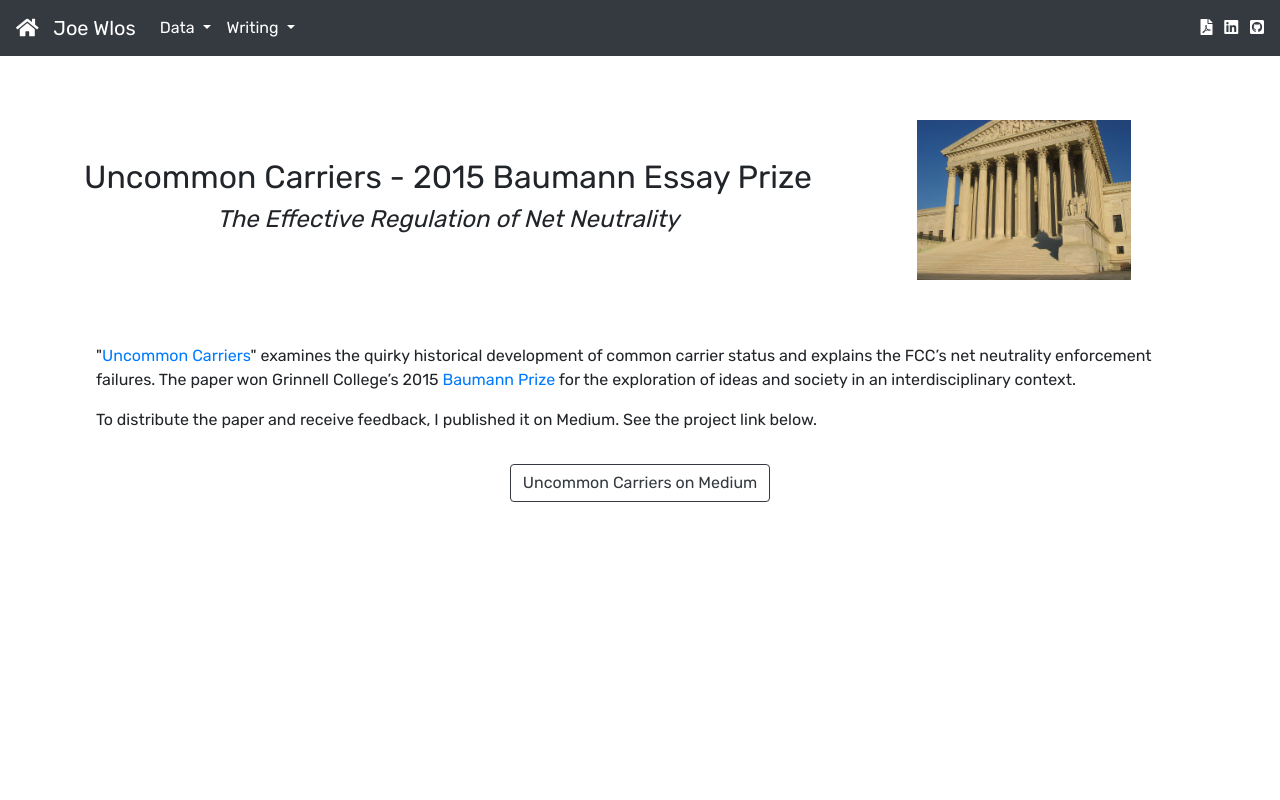
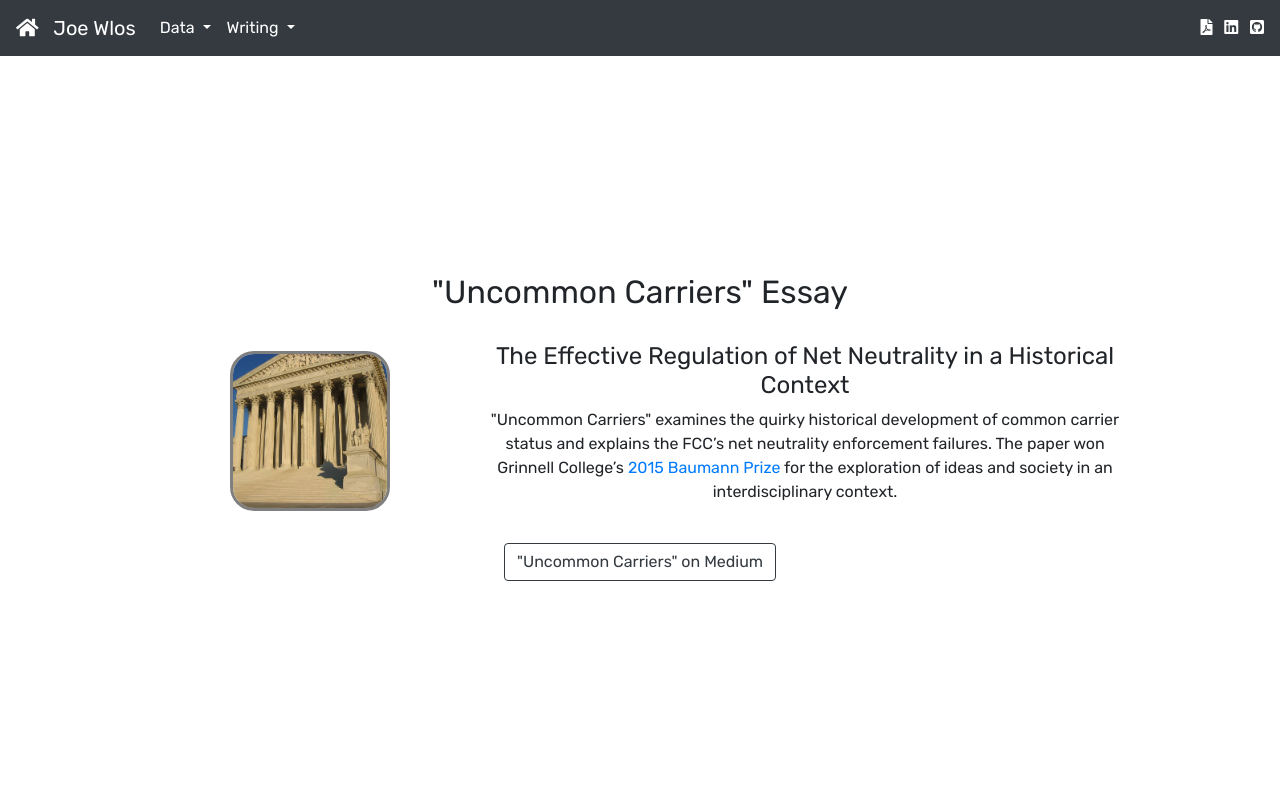
Before and after one commit to joewlos/joe_web_new, a Flask app: page /writing/baumann_prize in a window 1280 px wide. Run offline with Flask 2, Linux system fonts and the light colour scheme; some libraries are stand-ins or nearby versions.

Commit message:
Finalized all page layouts and images

```diff
--- a/static/css/stylesheet.css
+++ b/static/css/stylesheet.css
@@ -21,11 +21,6 @@ iframe {
 	height: 100%;
 	width: 100%;
 	background:url(https://i.gifer.com/7plQ.gif) center center no-repeat;
-}
-
-/* Internal Content */
-.internal-content {
-	padding-top: 56px;
 }
 
 /* Index Content Scrolls */
@@ -79,35 +74,42 @@ iframe {
 }
 
 /* Internal Page */
-.title-div {
+.internal-tab {
+	padding-top: 70px;
+	height: 100%;
+}
+.internal-content {
+	padding-top: 56px;
+}
+.full-page-div {
 	display: flex;
 	align-items: center;
 	justify-content: center;
 	width: 100%;
 	height: 30%;
 }
-.title-row {
-	width: 90%;
+.full-page-row {
+	width: 75%;
 	padding-top: 5%;
 	padding-bottom: 5%;
 	display: flex;
 	align-items: center;
 	justify-content: center;
 }
-.title-img {
+.full-page-img {
 	height: 10em;
 	width: auto;
 }
-.internal-cont {
+.full-page-container {
 	display: flex;
 	align-items: center;
 	justify-content: center;
 }
-.internal-text {
+.full-page-text {
 	width: 85%;
 }
-.project-btn {
-	padding-top: 1em;
+.pad-title {
+	padding-bottom: 1em;
 }
 
 /* Hide */
--- a/static/data/info.json
+++ b/static/data/info.json
@@ -7,22 +7,21 @@
 				"iframe": "https://il-income-tax-site.herokuapp.com/"
 			},
 			"iowa_bridge": {
-				"page_name": "Choropleth Map",
+				"page_name": "NBI Choropleth Map",
 				"title": "Department of Transportation NBI Choropleth Map",
 				"subtitle": "Visualizing Structurally Deficient Bridges and Tunnels in Iowa",
 				"title_image": "nbi_output.png",
-				"text": "choropleth.html"
-			},
-			"property_assessment": {
-				"page_name": "Property Assessment",
-				"title": "Cook County Property Assessment Data",
-				"subtitle": "Programatically Locating Properties Paying Excessive Property Taxes"
+				"text": "choropleth.html",
+				"full_page": true
 			},
 			"presevent": {
 				"page_name": "Presevent",
-				"title": "Presevent iOS App",
+				"title": "Presevent Election 2016 iOS App",
 				"subtitle": "Scraping Election 2016 Presidential Candidate Event Data",
-				"title_image": "presevent.png"
+				"title_image": "presevent.jpg",
+				"text": "presevent.html",
+				"project_link": "http://presevent.com/",
+				"project_name": "Presevent Website"
 			}
 		}
 	},
@@ -31,31 +30,30 @@
 		"pages": {
 			"baumann_prize": {
 				"page_name": "Net Neutrality",
-				"title": "Uncommon Carriers - 2015 Baumann Essay Prize",
-				"subtitle": "The Effective Regulation of Net Neutrality",
+				"title": "\"Uncommon Carriers\" Essay",
+				"subtitle": "The Effective Regulation of Net Neutrality in a Historical Context",
 				"title_image": "scotus.jpg",
 				"text": "uncommon.html",
 				"project_link": "https://medium.com/@joewlos/uncommon-carriers-the-effective-regulation-of-net-neutrality-4c090059adae",
-				"project_name": "Uncommon Carriers on Medium"
+				"project_name": "\"Uncommon Carriers\" on Medium"
 			},
 			"habeas_thesis": {
 				"page_name": "Habeas Corpus",
-				"title": "The Great Writ Wronged",
-				"subtitle": "2013 Mentored Advanced Project Examining the Legal Protection Habeas Corpus",
-				"title_image": "",
+				"title": "\"The Great Writ Wronged\" Thesis",
+				"subtitle": "The Legal Protection Habeas Corpus and the War on Terror",
+				"title_image": "habeas.png",
 				"text": "habeas.html",
-				"project_link": "",
-				"project_name": "Great Writ Wronged PowerPoint"
+				"project_link": "https://drive.google.com/file/d/1EedxrTu6F1XqDL5UawU8dnxlvceAWSBJ/view?usp=sharing",
+				"project_name": "\"The Great Writ Wronged\" PowerPoint"
 			},
 			"gum": {
 				"page_name": "Grinnell Student Analytics",
-				"title": null,
-				"subtitle": null
-			},
-			"scholastic": {
-				"page_name": "Scholastic Kids Press Corps",
-				"title": null,
-				"subtitle": null
+				"title": "\"Self-Gov Isn't Dead\" Magazine Article",
+				"subtitle": "Polling Grinnell College Students on the Campus Culture",
+				"title_image": "gsa.png",
+				"text": "analytics.html",
+				"project_link": "https://drive.google.com/open?id=0B-fkMTbAfbS0dnBaejZadTFCVkU&disco=AAAACv4ZQoY",
+				"project_name": "<i>GUM</i> Spring 2014 Edition"
 			}
 		}
 	}
--- /dev/null
+++ b/templates/analytics.html
@@ -0,0 +1 @@
+<p>In 2014, the Grinnell College administration hired a consulting company to assess the campus climate and culture. As the leaders of a student analytics group, <a href="https://www.linkedin.com/in/aaron-mendelson-330251b1/" target="_blank">Aaron Mendelson</a> and I polled the student body to add context to the consulting company's conclusions. Our work was published in the <i>GUM</i>, a magazine I co-founded and edited.</p>
--- a/templates/choropleth.html
+++ b/templates/choropleth.html
@@ -1,4 +1,4 @@
-<p>A friend from Grinnell College, <a href="https://www.linkedin.com/in/arfrerick/" target="_blank">Austin Frerick</a>, asked for visualizations of Department of Transportation data for his home state, Iowa, where <a href="http://whotv.com/2017/02/15/iowa-leads-the-nation-in-bad-bridges/" target="_blank">over 55,000</a> bridges or tunnels are in bad condition.</p>
+<p>A friend from Grinnell College and recent candidate for Congress, <a href="https://www.linkedin.com/in/arfrerick/" target="_blank">Austin Frerick</a>, asked for visualizations of Department of Transportation data for his home state, Iowa, where <a href="http://whotv.com/2017/02/15/iowa-leads-the-nation-in-bad-bridges/" target="_blank">over 55,000</a> bridges or tunnels are in bad condition.</p>
 <p>Iowa's NBI data is available at <a href="https://www.fhwa.dot.gov/bridge/nbi/2016/IA16.txt" target="_blank">this link</a>, and with a bit of manipulation, the text file can be visualized as a <a href="https://en.wikipedia.org/wiki/Choropleth_map" target="_blank">choropleth map</a> or statistical thematic map.</p>
 <p>This page walks through the Python code necessary to get your own simple choropleth map visualizations up and running.</p>
 <h5>1. NBI Data Manipulation</h5>
@@ -94,7 +94,9 @@ for path in paths:
 </code></pre>
 <br>
 <p>After saving the vector image, we'll have a rescalable visualization of the Iowa bridge and tunnel data.</p>
-<img src="{{ url_for('static', filename='images/nbi_output.png') }}" alt="NBI Iowa Visualization" style="width:100%;height:auto;">
+<div class="text-center">
+	<img src="{{ url_for('static', filename='images/nbi_output.png') }}" alt="NBI Iowa Visualization" style="width:50%;height:auto;">
+</div>
 <br>
 <br>
 <h5>3. Visualizing the NBI Data with Folium</h5>
--- a/templates/habeas.html
+++ b/templates/habeas.html
@@ -1,2 +1 @@
-<p>"<a href="https://medium.com/@joewlos/uncommon-carriers-the-effective-regulation-of-net-neutrality-4c090059adae#.5svj1erl8" target="_blank">Uncommon Carriers</a>" examines the quirky historical development of common carrier status and explains the FCC’s net neutrality enforcement failures. The paper won Grinnell College’s 2015 <a href="http://magazine.grinnell.edu/about/offices-services/cls/students/fellowships-awards/grinnell-specific" target="_blank">Baumann Prize</a> for the exploration of ideas and society in an interdisciplinary context.</p>
-<p>To distribute the paper and receive feedback, I published it on Medium. See the project link below.</p>
+<p>"The Great Writ Wronged," a 2013 <a href="https://www.grinnell.edu/academics/dean/map" target="_blank">mentored advanced project</a> (or thesis), was supervised of Professor Wayne Moyer and reviews the legal protection of <em>habeas corpus</em> throughout American history, including the War on Terror. Due to the paper's length, I summarized its contents in the below PowerPoint presentation.</p>
--- a/templates/page.html
+++ b/templates/page.html
@@ -9,38 +9,66 @@
 	</div>
 
 {% else %}
-<!-- Internal Content -->
+
+
+{% if "full_page" in data %}
+<!-- Internal Content Full Page -->
+
+	<!-- Title Section -->
 	<div class="internal-content">
-
-		<!-- Title Section -->
-		<div class="title-div">
-			<div class="row title-row text-center">
+		<div class="full-page-div">
+			<div class="row full-page-row text-center">
 				<div class="col-md-8 spread-column">
 					<h2>{{ data["title"] }}</h2>
-					<i><h4>{{ data["subtitle"] }}</h4></i>
+					<h4>{{ data["subtitle"] }}</h4>
 				</div>
 				<div class="col-md-4">
-					<img class="title-img" src="{{ url_for('static', filename='images/' + data['title_image'] ) }}"></img>
+					<img class="full-page-img" src="{{ url_for('static', filename='images/' + data['title_image'] ) }}"></img>
 				</div>
 			</div>
 		</div>
 
 		{% if "text" in data %}
 			<!-- Text for Project -->
-			<div class="internal-cont">
-				<div class="internal-text text-left">
+			<div class="full-page-container">
+				<div class="full-page-text text-left">
 					{% include data["text"] %}
 				</div>
 			</div>
 		{% endif %}
+	</div>
 
-		{% if "project_link" in data %}
-			<!-- Project Link -->
-			<div class="text-center project-btn">
-				<a href="{{ data['project_link'] }}" target="_blank"><button class="btn btn-outline-dark">{{ data["project_name"] }}</button></a>
+{% else %}
+<!-- Small Page for Featured Project -->
+
+	<!-- Center the content in the screen -->
+	<div class="internal-tab">
+		<div class="index-content">
+			<div class="interior">
+				<div class="row text-center pad-title">
+					<h2>{{ data["title"] }}</h2>
+				</div>
+				<div class="row pad-title">
+					<div class="col-md-4 vertical-center spread-column">
+						<img class="index-img" src="{{ url_for('static', filename='images/' + data['title_image']) }}"></img>
+					</div>
+					<div class="col-md-8 vertical-center text-center">
+						<h4>{{ data["subtitle"] }}</h4>
+						{% include data["text"] %}
+					</div>
+				</div>
+
+				<!-- Button to Content -->
+				<div class="row text-center pad-title">
+					<div class="col-md-12">
+						<a href="{{ data['project_link'] }}" target="_blank"><button class="btn btn-outline-dark">{{ data["project_name"]|safe }}</button></a>
+					</div>
+				</div>
 			</div>
-		{% endif %}
+		</div>
 	</div>
+{% endif %}
+
 
 <!-- End Block -->
 {% endif %}
--- /dev/null
+++ b/templates/presevent.html
@@ -0,0 +1 @@
+<p>Presidential primary elections feature hundreds of events in far-flug towns and cities in Iowa, New Hampshire, and across the United States. To help voters see each candidate in-person and engage in participatory democracy, <a href="http://hellosunschein.com/" target="_blank">Lea Marolt Sonnenschein</a> and I developed the iOS app Presevent. As an iOS developer, Lea coded and designed the application, and I scraped candidates' websites for event and polling information.</p>
--- a/templates/uncommon.html
+++ b/templates/uncommon.html
@@ -1,2 +1 @@
-<p>"<a href="https://medium.com/@joewlos/uncommon-carriers-the-effective-regulation-of-net-neutrality-4c090059adae#.5svj1erl8" target="_blank">Uncommon Carriers</a>" examines the quirky historical development of common carrier status and explains the FCC’s net neutrality enforcement failures. The paper won Grinnell College’s 2015 <a href="http://magazine.grinnell.edu/about/offices-services/cls/students/fellowships-awards/grinnell-specific" target="_blank">Baumann Prize</a> for the exploration of ideas and society in an interdisciplinary context.</p>
-<p>To distribute the paper and receive feedback, I published it on Medium. See the project link below.</p>
+<p>"Uncommon Carriers" examines the quirky historical development of common carrier status and explains the FCC’s net neutrality enforcement failures. The paper won Grinnell College’s <a href="http://magazine.grinnell.edu/about/offices-services/cls/students/fellowships-awards/grinnell-specific" target="_blank">2015 Baumann Prize</a> for the exploration of ideas and society in an interdisciplinary context.</p>
```
Also changed, not shown: static/documents/presevent.jpg (added), static/images/gsa.png (added), static/images/habeas.png (added), static/images/presevent.jpg (added), static/images/presevent.png (deleted).
